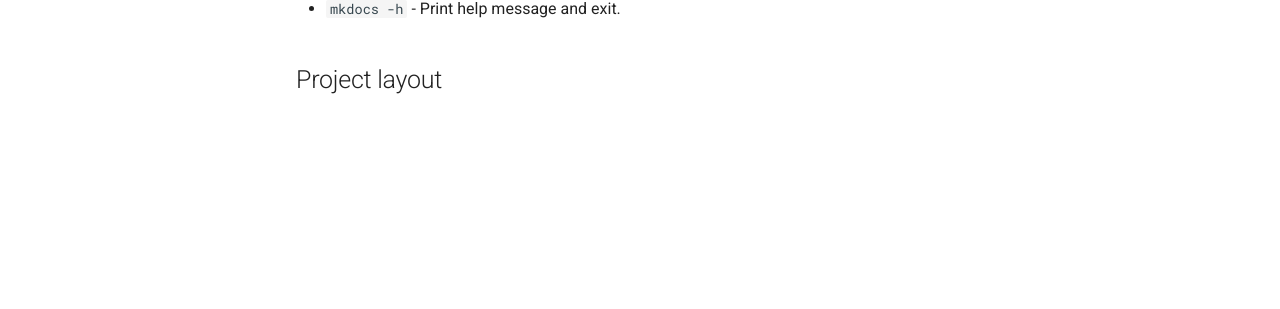
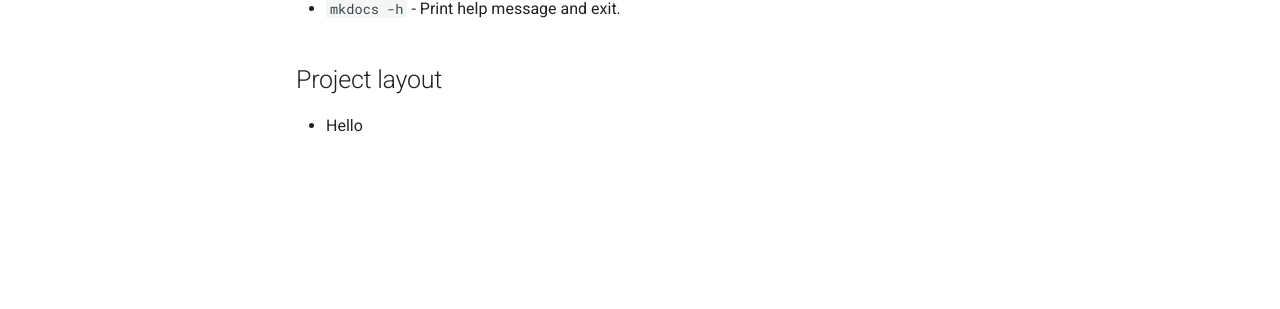
Before and after one commit to oke-aditya/fashion_intel, an MkDocs documentation site: the page built from docs/templates/index.md, in a window 1280 px wide. Shown: the part 401-710 px from the top of the page. Built offline with MkDocs 1.6.1 and Material for MkDocs 9.7.7, drawn with Linux system fonts in a browser that asks for light colours; comment, search, counter and statistics services are not loaded.

Commit message:
check docs

```diff
--- a/docs/templates/index.md
+++ b/docs/templates/index.md
@@ -10,3 +10,4 @@ For full documentation visit [mkdocs.org](https://www.mkdocs.org).
 * `mkdocs -h` - Print help message and exit.
 
 ## Project layout
+* Hello
```
